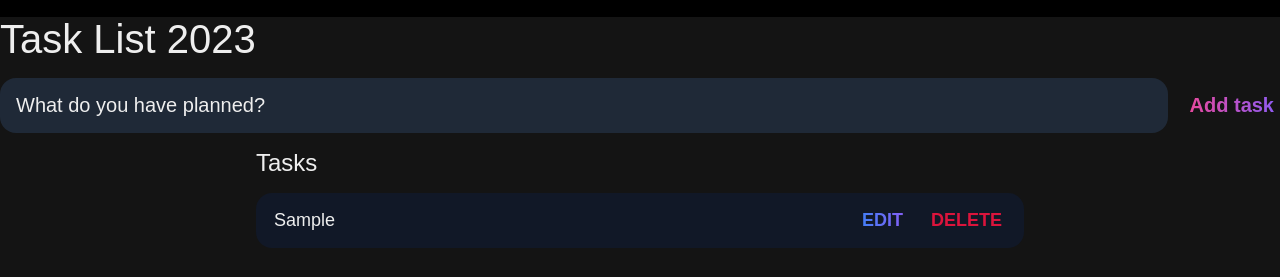
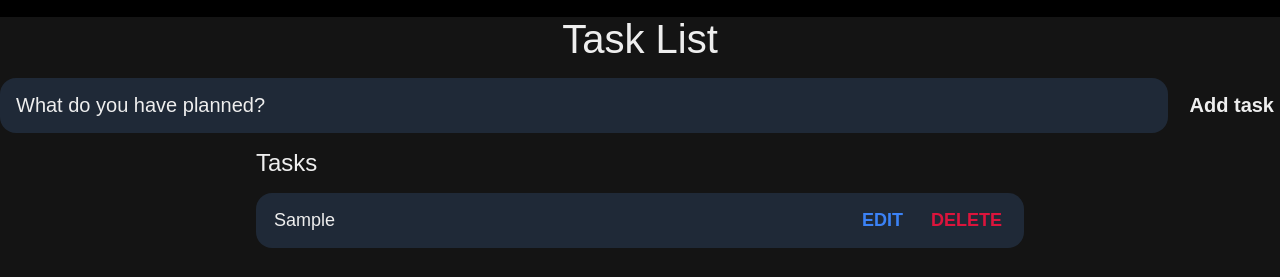
Before and after one commit to SergeRegis/klbportfolio, a plain HTML site: page todo/todo.html in a window 1280 px wide. Both pictures are taken after typing "Sample" into the empty fields and a click on the input "Add task". Shown: the part 83-360 px from the top of the page. Drawn offline with Linux system fonts and the light colour scheme.

Commit message:
fifth commit

```diff
--- a/todo/todo.css
+++ b/todo/todo.css
@@ -208,7 +208,10 @@ header h1{
 	font-weight: 300;
 	color: var(--light);
 	margin-bottom: 1rem;
+    display: grid;
+    justify-content: center;
 }
+
 
 #new-task-form {
 	display: flex;;
@@ -236,10 +239,11 @@ input, button {
 }
 
 #new-task-submit {
-	color: var(--pink);
+	color: var(--light);
 	font-size: 1.25rem;
 	font-weight: 700;
-	background-image: linear-gradient(to right, var(--pink), var(--purple));
+	/* background-image: linear-gradient(to right, var(--blue), var(--light)); */
+    background-color: var(--light);
 	-webkit-background-clip: text;
 	-webkit-text-fill-color: transparent;
 	cursor: pointer;
@@ -275,7 +279,7 @@ main {
 #tasks .task {
 	display: flex;
 	justify-content: space-between;
-	background-color: var(--darkest);
+	background-color: var(--darker);
 	padding: 1rem;
 	border-radius: 1rem;
 	margin-bottom: 1rem;
@@ -294,7 +298,7 @@ main {
 }
 
 .task .content .text:not(:read-only) {
-	color: var(--pink);
+	color: var(--light);
 }
 
 .task .actions {
@@ -320,7 +324,8 @@ main {
 }
 
 .task .actions .edit {
-	background-image: linear-gradient(to right, var(--blue), var(--purple));
+	/* background-image: linear-gradient(to right, var(--blue), var(--purple)); */
+    background-color: var(--blue);
 	-webkit-background-clip: text;
 	-webkit-text-fill-color: transparent;
 }
--- a/todo/todo.html
+++ b/todo/todo.html
@@ -38,7 +38,7 @@
 
     <div class="container">
         <header>
-            <h1>Task List 2023</h1>
+            <h1>Task List</h1>
             <form id="new-task-form">
                 <input type="text" name="new-task-input" id="new-task-input" placeholder="What do you have planned?" />
                 <input type="submit" id="new-task-submit" value="Add task" />
```
